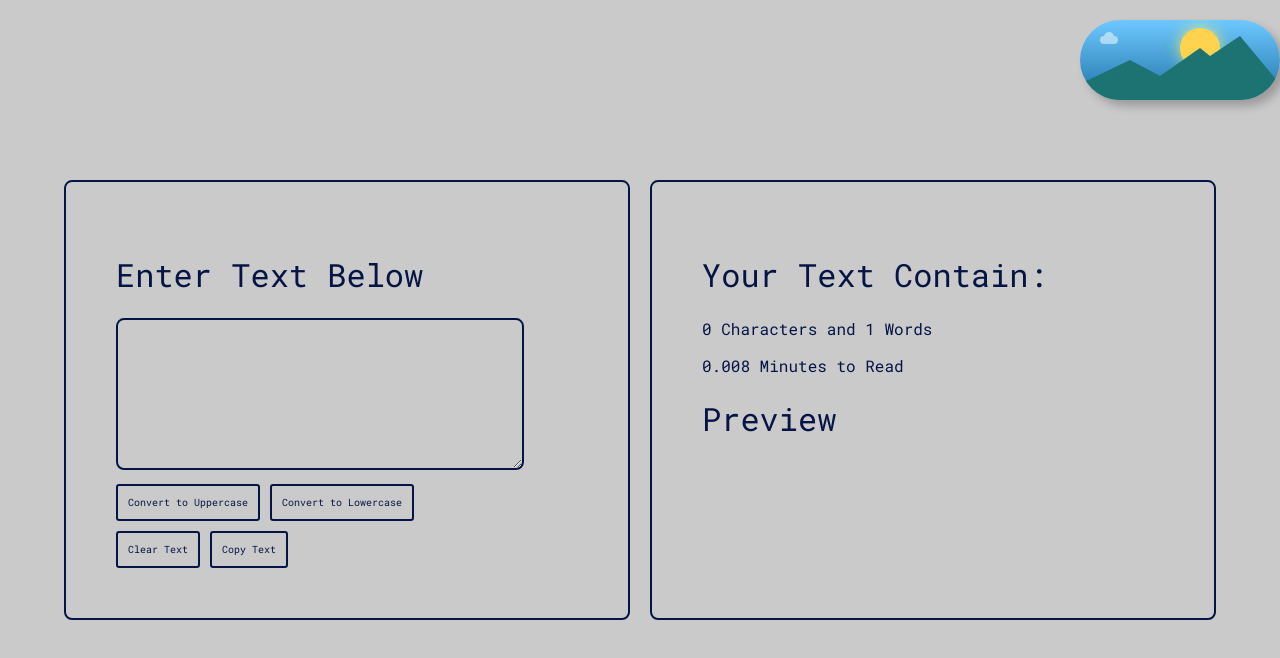
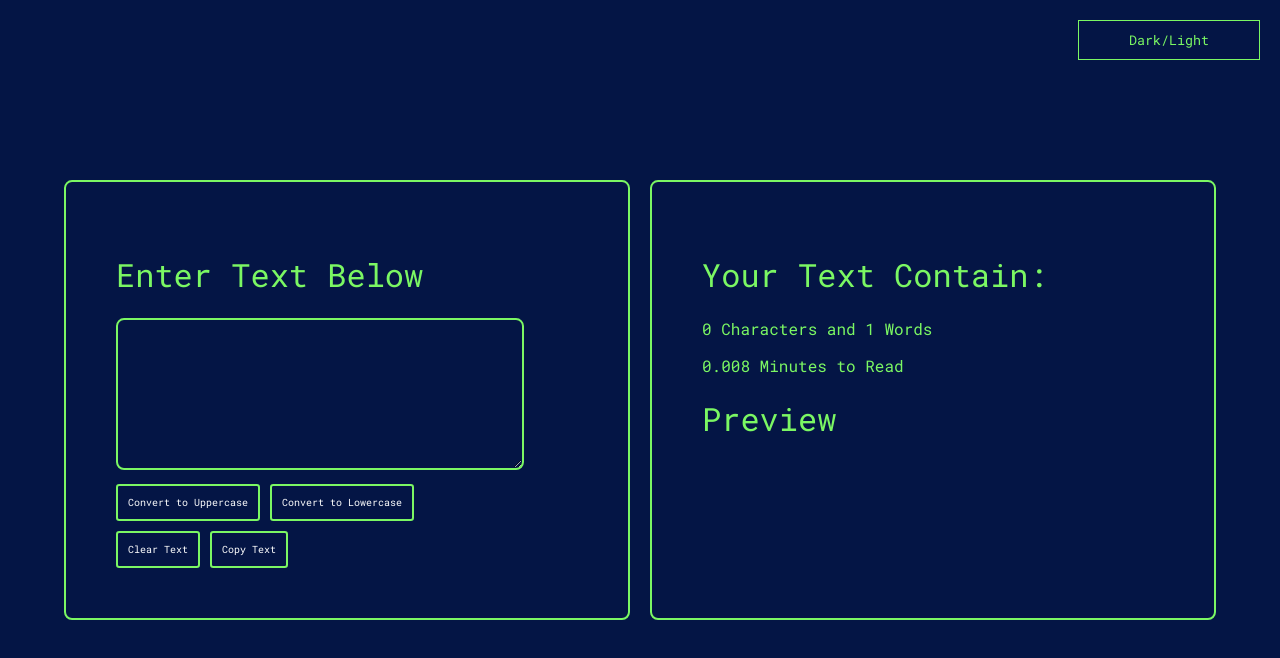
Before and after one commit to bilalshahzadd/textApp, a React (Create React App) app: page / in a window 1280 px wide. Shown: the top 658 px of the page. Built offline with nearby package versions, Linux system fonts and the light colour scheme.

Commit message:
dark light mode update

```diff
--- a/src/App.css
+++ b/src/App.css
@@ -6,8 +6,8 @@
 }
 
 body {
-  background-color: rgb(202, 202, 202);
-  color: #041545;
+  background-color: #041545;
+  color: #7bf763;
 }
 
 .all {
@@ -27,7 +27,7 @@ body {
 
 .container {
   width: 50%;
-  border: 2px solid #041545;
+  border: 2px solid #7bf763;
   border-radius: 0.5rem;
   padding: 50px;
 }
@@ -35,9 +35,9 @@ body {
 .textarea {
   width: 400px;
   background-color: #00000000;
-  border: 2px solid #041545;
+  border: 2px solid #7bf763;
   border-radius: 0.5rem;
-  color: #041545;
+  color: #fff;
 }
 
 .btnContainer {
@@ -48,209 +48,48 @@ body {
 
 .btn {
   background-color: #00000000;
+  border: 2px solid #7bf763;
+  border-radius: 0.2rem;
   padding: 10px;
-  border-radius: 0.2rem;
+  color: #fff;
   font-size: 10px;
   cursor: pointer;
+}
+
+.toggle {
+  float: right;
+  background-color: #00000000;
+  border: 1px solid #7bf763;
+  padding: 10px 50px;
+  color: #7bf763;
+  cursor: pointer;
+  margin-top: 20px;
+  margin-right: 20px;
+}
+
+.light-mode .toggle {
+  border: 1px solid #041545;
+  color: #041545;
+}
+
+.light-mode {
+  background-color: rgb(202, 202, 202);
+  color: #041545;
+}
+
+.light-mode .container {
+  border: 2px solid #041545;
+}
+
+.light-mode .textarea {
   border: 2px solid #041545;
   color: #041545;
 }
 
-
-.dark-mode {
-  background-color: #041545;
-  color: #7bf763;
+.light-mode .btn {
+  border: 2px solid #041545;
+  color: #041545;
 }
-
-.dark-mode .container {
-  border: 2px solid #7bf763;
-}
-
-.dark-mode .textarea {
-  border: 2px solid #7bf763;
-  color: #7bf763;
-}
-
-.dark-mode .btn {
-  border: 2px solid #7bf763;
-  color: #fff;
-}
-
-#checkbox {
-  display: none;
-}
-
-.toggle {
-  margin-top: 20px;
-  float: right;
-  height: 80px;
-  width: 200px;
-  border-radius: 50px;
-  background: linear-gradient(to bottom, #6ec8ff, #1f73a7);
-  position: relative;
-  overflow: hidden;
-  cursor: pointer;
-  box-shadow: 6px 6px 10px #0000003d;
-}
-
-.mountains {
-  height: 100%;
-  width: 100%;
-  position: absolute;
-  z-index: 3;
-  background-color: #1d7371;
-  transition: all 0.5s ease-in-out;
-  clip-path: polygon(0% 80%,
-      25% 50%,
-      40% 70%,
-      60% 35%,
-      65% 45%,
-      80% 20%,
-      100% 80%,
-      100% 100%,
-      0% 100%);
-}
-
-.cloud {
-  height: 8px;
-  width: 18px;
-  border-radius: 9999px;
-  background-color: rgb(255, 255, 255);
-  position: absolute;
-  top: 20%;
-  left: 10%;
-  filter: opacity(0.5);
-}
-
-.sea {
-  height: 200px;
-  width: 300%;
-  border-radius: 50%;
-  position: absolute;
-  right: 50%;
-  bottom: -500%;
-  transform: translateX(50%);
-  transition: all 0.5s ease-in-out;
-  background: linear-gradient(to bottom,
-      #3f75cc,
-      #06063b,
-      #06063b,
-      #06063b,
-      #06063b);
-}
-
-.sea::before {
-  content: "";
-  height: 25px;
-  width: 15px;
-  background-color: rgba(254, 254, 254, 0.34);
-  filter: blur(5px);
-  position: absolute;
-  top: 2%;
-  left: 43%;
-}
-
-.star {
-  height: 2px;
-  width: 2px;
-  position: absolute;
-  top: -50%;
-  right: 15%;
-  background-color: #fff;
-  transition: all 0.5s ease-in-out;
-  filter: blur(0.8px);
-  border-radius: 50%;
-}
-
-.star::before {
-  content: "";
-  height: 100%;
-  width: 100%;
-  position: absolute;
-  top: -50%;
-  right: 20px;
-  background-color: #fff;
-  transition: all 0.5s ease-in-out;
-  border-radius: 50%;
-}
-
-.star::after {
-  content: "";
-  height: 100%;
-  width: 100%;
-  position: absolute;
-  top: 10px;
-  right: -20px;
-  background-color: #fff;
-  transition: all 0.5s ease-in-out;
-  border-radius: 50%;
-}
-
-.cloud::before {
-  content: "";
-  height: 10px;
-  width: 10px;
-  border-radius: 50%;
-  background-color: rgb(255, 255, 255);
-  position: absolute;
-  top: -50%;
-  right: 50%;
-  transform: translateX(50%);
-}
-
-#checkbox:checked+.toggle {
-  background: linear-gradient(to bottom, #036daf, #003d63);
-}
-
-.toggle::before {
-  content: "";
-  height: 40px;
-  width: 40px;
-  position: absolute;
-  top: 10%;
-  right: 30%;
-  border-radius: 50%;
-  background-color: #ffd34d;
-  transition: all 0.5s ease-in-out;
-  box-shadow: 0 0 15px #fef95fc3;
-}
-
-.toggle::after {
-  content: "";
-  height: 35px;
-  width: 35px;
-  position: absolute;
-  top: 10%;
-  left: -60%;
-  border-radius: 50%;
-  background-color: #ffffff;
-  transition: all 0.5s ease-in-out;
-  box-shadow: 0 0 10px #ffffff88;
-}
-
-#checkbox:checked+.toggle::before {
-  transform: translateX(280%);
-}
-
-#checkbox:checked+.toggle::after {
-  transform: translateX(480%);
-}
-
-#checkbox:checked+.toggle .mountains {
-  background-color: #05021a;
-  transform: translateY(100%);
-}
-
-#checkbox:checked+.toggle .sea {
-  background-color: #05021a;
-  bottom: -210%;
-}
-
-#checkbox:checked+.toggle .star {
-  transform: rotate(10deg);
-  top: 20%;
-}
-
 
 @media only screen and (max-width: 600px) {
 
--- a/src/App.js
+++ b/src/App.js
@@ -6,8 +6,8 @@ import DarkLight from "./components/DarkLight";
 function App() {
   return (
     <>
-      <DarkLight />
-      <TextForm heading="Enter The Text Below" />
+      <DarkLight className="toggle" />
+      <TextForm heading="Enter The Text Below" > </TextForm>
     </>
   );
 }
--- a/src/components/DarkLight.jsx
+++ b/src/components/DarkLight.jsx
@@ -1,24 +1,14 @@
 import React from 'react'
 
-export default function DarkLight() {
+export default function DarkLight(props) {
 
     const toggleDarkMode = () => {
-        document.body.classList.toggle("dark-mode");
+        document.body.classList.toggle("light-mode");
     }
 
     return (
         <>
-            <div class="daynight">
-                <label for="checkbox">
-                    <input type="checkbox" name="" id="checkbox" onClick={toggleDarkMode}/>
-                        <div class="toggle">
-                            <div class="cloud"></div>
-                            <div class="star"></div>
-                            <div class="sea"></div>
-                            <div class="mountains"></div>
-                        </div>
-                </label>
-            </div>
+            <button className={props.className} onClick={toggleDarkMode}>Dark/Light</button>
         </>
     )
 }
```
